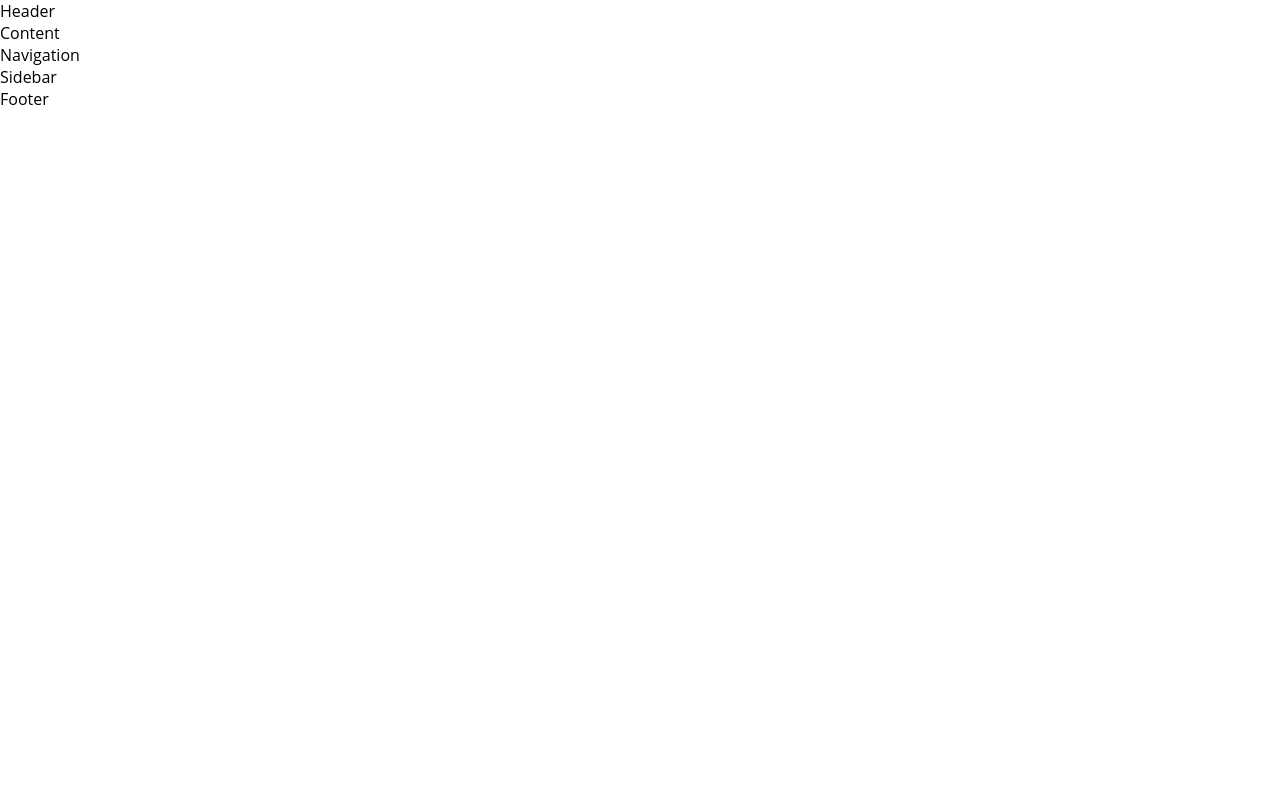
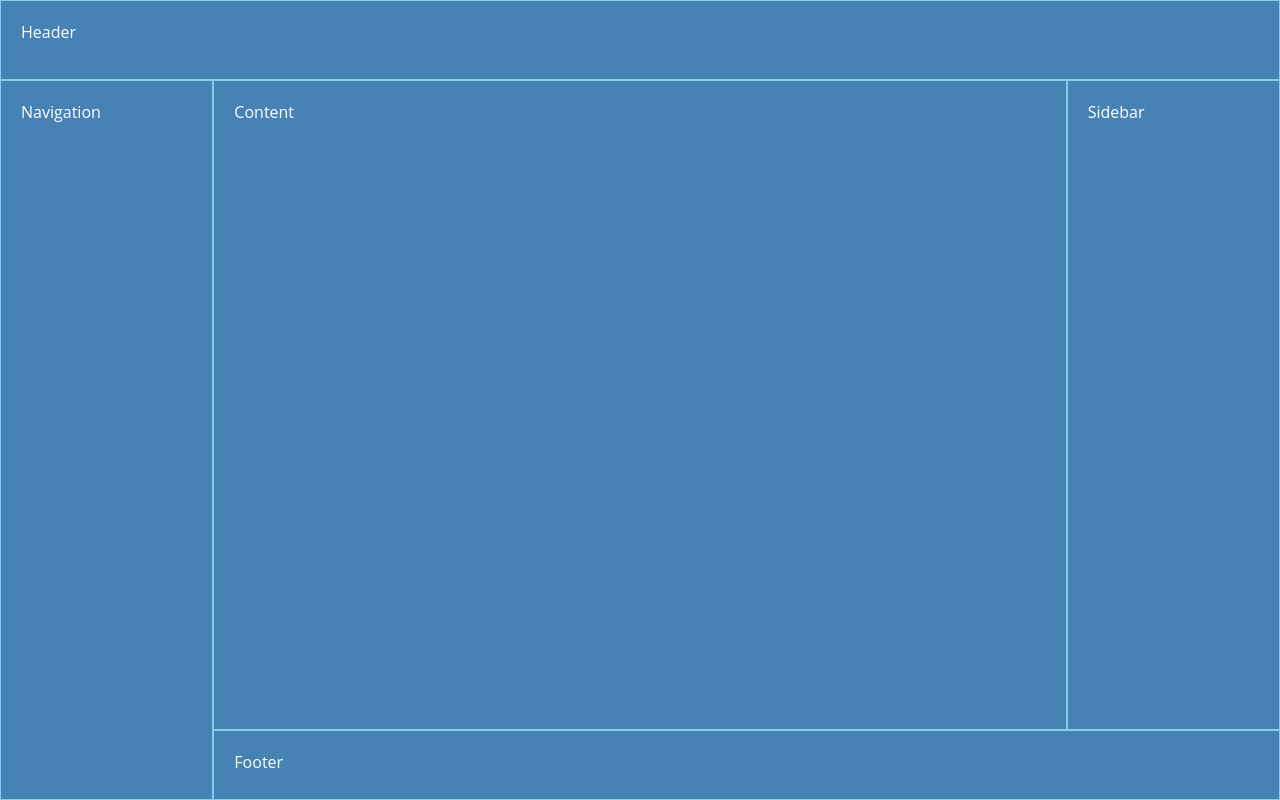
Before and after one commit to danielerhabor/grid-crash, a React (Create React App) app: page / in a window 1280 px wide. Built offline with nearby package versions, Linux system fonts and the light colour scheme.

Commit message:
Used `grid-template-areas` and `grid-area` to style a simple layout.

```diff
--- a/src/AppTwo.module.css
+++ b/src/AppTwo.module.css
@@ -0,0 +1,41 @@
+.container {
+  height: 100vh;
+  display: grid;
+  grid-template-areas:
+    'header header header'
+    'nav content sidebar'
+    'nav footer footer';
+  grid-template-columns: 1fr 4fr 1fr;
+  grid-template-rows: 80px 1fr 70px;
+}
+
+header,
+footer,
+main,
+aside,
+nav {
+  background-color: steelblue;
+  color: #fff;
+  padding: 20px;
+  border: skyblue 1px solid;
+}
+
+header {
+  grid-area: header;
+}
+
+nav {
+  grid-area: nav;
+}
+
+main {
+  grid-area: content;
+}
+
+aside {
+  grid-area: sidebar;
+}
+
+footer {
+  grid-area: footer;
+}
--- a/src/AppTwo.tsx
+++ b/src/AppTwo.tsx
@@ -2,13 +2,13 @@ import styles from './AppTwo.module.css';
 
 const AppTwo = () => {
   return (
-    <>
+    <div className={styles.container}>
       <header>Header</header>
       <main>Content</main>
       <nav>Navigation</nav>
       <aside>Sidebar</aside>
       <footer>Footer</footer>
-    </>
+    </div>
   );
 };
 
--- a/src/index.css
+++ b/src/index.css
@@ -10,5 +10,5 @@ body {
   /* line-height: 1.5; */
   /* color: #333; */
   /* background: #f5f5f5; */
-  height: 100vh;
+
 }
```
